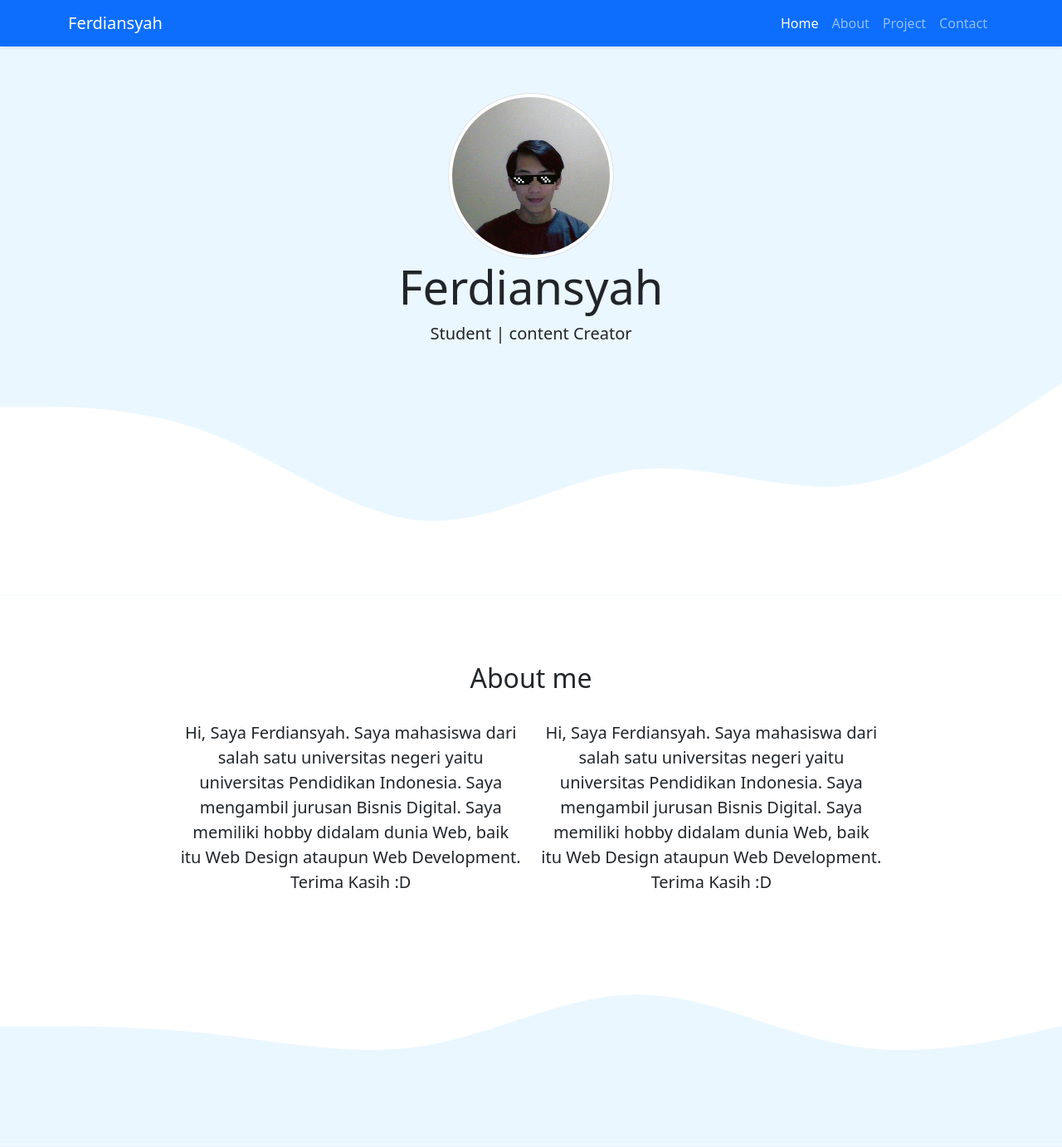
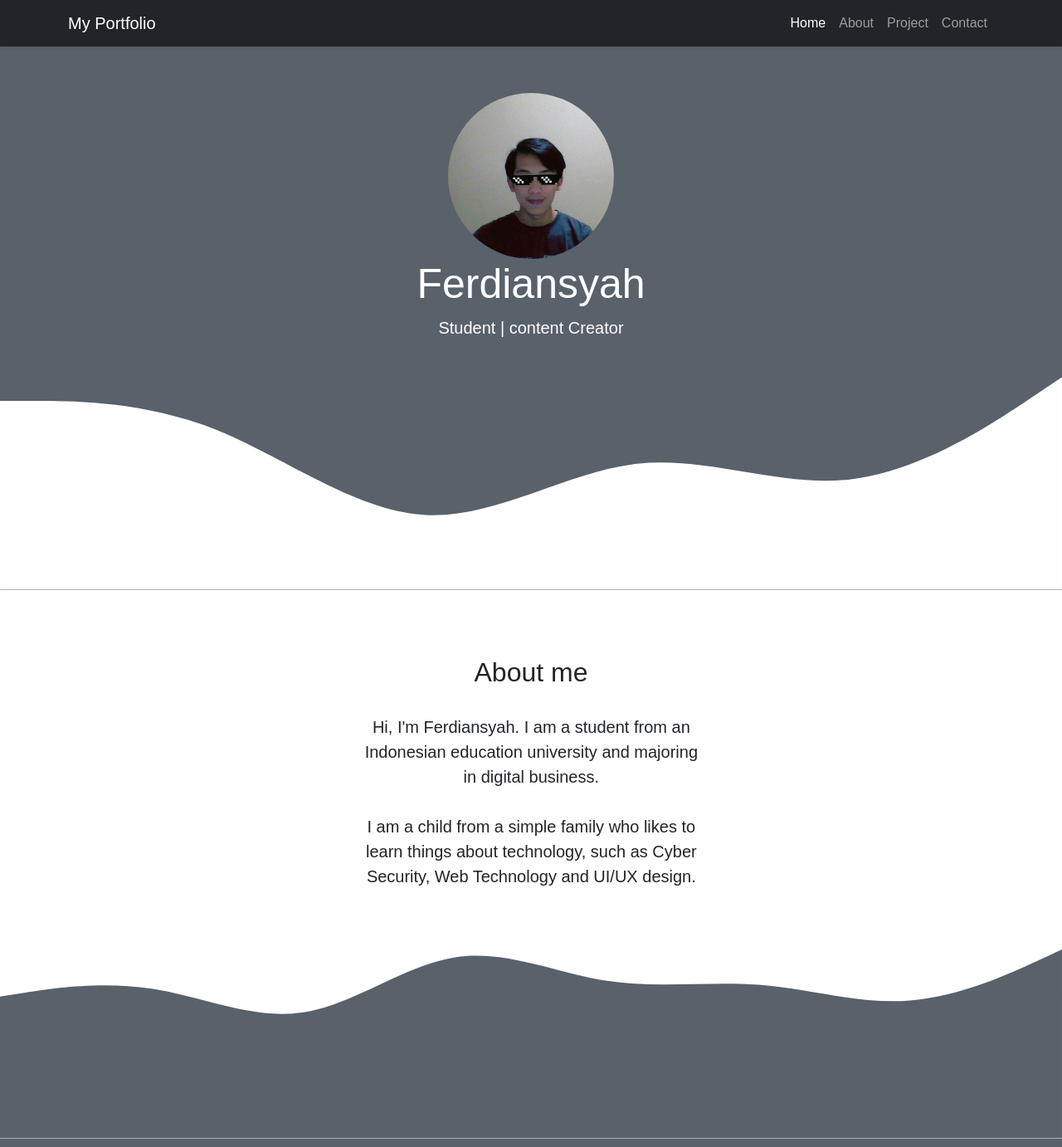
Before and after one commit to FERD1ANSYAHH/ferd1ansyahh.github.io, a plain HTML site: page index.html in a window 1280 px wide. Shown: the top 1382 px of the page at 83% size. Drawn offline with nearby package versions, Linux system fonts and the light colour scheme.

Commit message:
Change Color

```diff
--- a/index.html
+++ b/index.html
@@ -21,9 +21,9 @@
   </head>
   <body id="home">
     <!-- Navbar -->
-    <nav class="navbar navbar-expand-lg navbar-dark bg-primary shadow-sm fixed-top">
+    <nav class="navbar navbar-expand-lg navbar-dark bg-dark shadow-sm fixed-top" bg>
       <div class="container">
-        <a class="navbar-brand" href="#">Ferdiansyah</a>
+        <a class="navbar-brand" href="#">My Portfolio</a>
         <button class="navbar-toggler" type="button" data-bs-toggle="collapse" data-bs-target="#navbarNav" aria-controls="navbarNav" aria-expanded="false" aria-label="Toggle navigation">
           <span class="navbar-toggler-icon"></span>
         </button>
@@ -48,8 +48,8 @@
     <!-- Akhir Navbar -->
 
     <!-- Jumbotron -->
-    <div class="jumbotron text-center">
-      <img src="img/klklk (2).jpg" alt="Ferdiansyah" width="200" class="rounded-circle img-thumbnail" />
+    <div class="jumbotron text-center text-white">
+      <img src="img/klklk (2).jpg" alt="Ferdiansyah" width=200" class="rounded-circle" img-thumbnail" />
       <h1 class="display-4">Ferdiansyah</h1>
       <p class="lead"></p>
       <svg xmlns="http://www.w3.org/2000/svg" viewBox="0 0 1440 320">
@@ -73,24 +73,18 @@
         </div>
       </div>
       <div class="row justify-content-center fs-5 text-center">
-        <div class="col-4" data-aos="fade-right" data-aos-duration="900">
+        <div class="col-4" data-aos="zoom-in" data-aos-duration="800">
           <p>
-            Hi, Saya Ferdiansyah. Saya mahasiswa dari salah satu universitas negeri yaitu universitas Pendidikan Indonesia. Saya mengambil jurusan Bisnis Digital. Saya memiliki hobby didalam dunia Web, baik itu Web Design ataupun Web
-            Development. Terima Kasih :D
-          </p>
-        </div>
-        <div class="col-4" data-aos="fade-left" data-aos-duration="900" data-aos-delay="200">
-          <p>
-            Hi, Saya Ferdiansyah. Saya mahasiswa dari salah satu universitas negeri yaitu universitas Pendidikan Indonesia. Saya mengambil jurusan Bisnis Digital. Saya memiliki hobby didalam dunia Web, baik itu Web Design ataupun Web
-            Development. Terima Kasih :D
+            Hi, I'm Ferdiansyah. I am a student from an Indonesian education university and majoring in digital business. <br /><br />
+            I am a child from a simple family who likes to learn things about technology, such as Cyber Security, Web Technology and UI/UX design.
           </p>
         </div>
       </div>
       <svg xmlns="http://www.w3.org/2000/svg" viewBox="0 0 1440 320">
         <path
-          fill="#ebf7ff"
+          fill="#59616b"
           fill-opacity="1"
-          d="M0,160L48,160C96,160,192,160,288,170.7C384,181,480,203,576,186.7C672,171,768,117,864,117.3C960,117,1056,171,1152,186.7C1248,203,1344,181,1392,170.7L1440,160L1440,320L1392,320C1344,320,1248,320,1152,320C1056,320,960,320,864,320C768,320,672,320,576,320C480,320,384,320,288,320C192,320,96,320,48,320L0,320Z"
+          d="M0,128L34.3,122.7C68.6,117,137,107,206,117.3C274.3,128,343,160,411,149.3C480,139,549,85,617,74.7C685.7,64,754,96,823,106.7C891.4,117,960,107,1029,112C1097.1,117,1166,139,1234,133.3C1302.9,128,1371,96,1406,80L1440,64L1440,320L1405.7,320C1371.4,320,1303,320,1234,320C1165.7,320,1097,320,1029,320C960,320,891,320,823,320C754.3,320,686,320,617,320C548.6,320,480,320,411,320C342.9,320,274,320,206,320C137.1,320,69,320,34,320L0,320Z"
           style="user-select: auto"
         ></path>
       </svg>
@@ -100,7 +94,7 @@
     <!-- Projects -->
     <section id="Projects">
       <div class="container">
-        <div class="row text-center mb-4">
+        <div class="row text-center mb-4 text-white">
           <div class="col">
             <h2>My Project</h2>
           </div>
@@ -266,16 +260,16 @@
                 <label for="pesan" class="form-label">Pesan</label>
                 <textarea class="form-control" id="pesan" rows="3" name="pesan"></textarea>
               </div>
-              <button type="submit" class="btn btn-primary">Kirim</button>
+              <button type="submit" class="btn btn-dark">Kirim</button>
             </form>
           </div>
         </div>
       </div>
       <svg xmlns="http://www.w3.org/2000/svg" viewBox="0 0 1440 320">
         <path
-          fill="#0d6efd"
+          fill="#212529"
           fill-opacity="1"
-          d="M0,160L48,181.3C96,203,192,245,288,234.7C384,224,480,160,576,154.7C672,149,768,203,864,202.7C960,203,1056,149,1152,122.7C1248,96,1344,96,1392,96L1440,96L1440,320L1392,320C1344,320,1248,320,1152,320C1056,320,960,320,864,320C768,320,672,320,576,320C480,320,384,320,288,320C192,320,96,320,48,320L0,320Z"
+          d="M0,224L48,186.7C96,149,192,75,288,69.3C384,64,480,128,576,133.3C672,139,768,85,864,85.3C960,85,1056,139,1152,160C1248,181,1344,171,1392,165.3L1440,160L1440,320L1392,320C1344,320,1248,320,1152,320C1056,320,960,320,864,320C768,320,672,320,576,320C480,320,384,320,288,320C192,320,96,320,48,320L0,320Z"
           style="user-select: auto"
         ></path>
       </svg>
@@ -283,9 +277,13 @@
     <!-- Akhir Contact -->
 
     <!-- Footer -->
-    <footer class="bg-primary text-white text-center pb-3">
-      <p>Created with <i class="bi bi-heart-fill text-danger"></i> by <a href="https://www.instagram.com/ferrdiiansyah_/" class="text-white fw-bold">Ferdi</a></p>
+    <footer class="bg-dark text-white text-center pb-3">
+      <p>
+        Created with ❤️<br />
+        by <a href="https://www.instagram.com/ferrdiiansyah_/" class="text-white fw-bold">Ferdi</a> From Garut, Indonesia
+      </p>
     </footer>
+
     <!-- Akhir footer -->
     <script src="https://cdn.jsdelivr.net/npm/bootstrap@5.0.2/dist/js/bootstrap.bundle.min.js" integrity="sha384-MrcW6ZMFYlzcLA8Nl+NtUVF0sA7MsXsP1UyJoMp4YLEuNSfAP+JcXn/tWtIaxVXM" crossorigin="anonymous"></script>
     <script src="https://unpkg.com/aos@next/dist/aos.js"></script>
@@ -307,8 +305,8 @@
     <script src="https://cdnjs.cloudflare.com/ajax/libs/gsap/3.9.0/TextPlugin.min.js"></script>
     <script>
       gsap.registerPlugin(TextPlugin);
-      gsap.to(".lead", { duration: 2, delay: 1.5, text: "Student | content Creator" });
-      gsap.from(".jumbotron img", { duration: 1, rotateY: 360, opacity: 0 });
+      gsap.to(".lead", { duration: 1.5, delay: 1.5, text: "Student | content Creator" });
+      // gsap.from(".jumbotron img", { duration: 1, rotateY: 360, opacity: 0 });
       gsap.from(".navbar", { duration: 1, y: "-100%", opacity: 0, ease: "bouce" });
       gsap.from(".display-4", { duration: 1, x: -50, opacity: 0, delay: 0.5, ease: "back" });
     </script>
--- a/style.css
+++ b/style.css
@@ -1,10 +1,10 @@
 .jumbotron {
   padding-top: 7rem;
-  background-color: #ebf7ff;
+  background-color: #59616b;
 }
 
 #Projects {
-  background-color: #ebf7ff;
+  background-color: #59616b;
 }
 
 section {
@@ -18,3 +18,17 @@ section {
 #gallery .row > * {
   padding: 0;
 }
+
+.display-4 {
+  font-weight: 350;
+  font-size: 50px;
+}
+
+#about h2,
+p {
+  font-weight: 500;
+}
+
+body {
+  font-family: poppins, sans-serif;
+}
```
